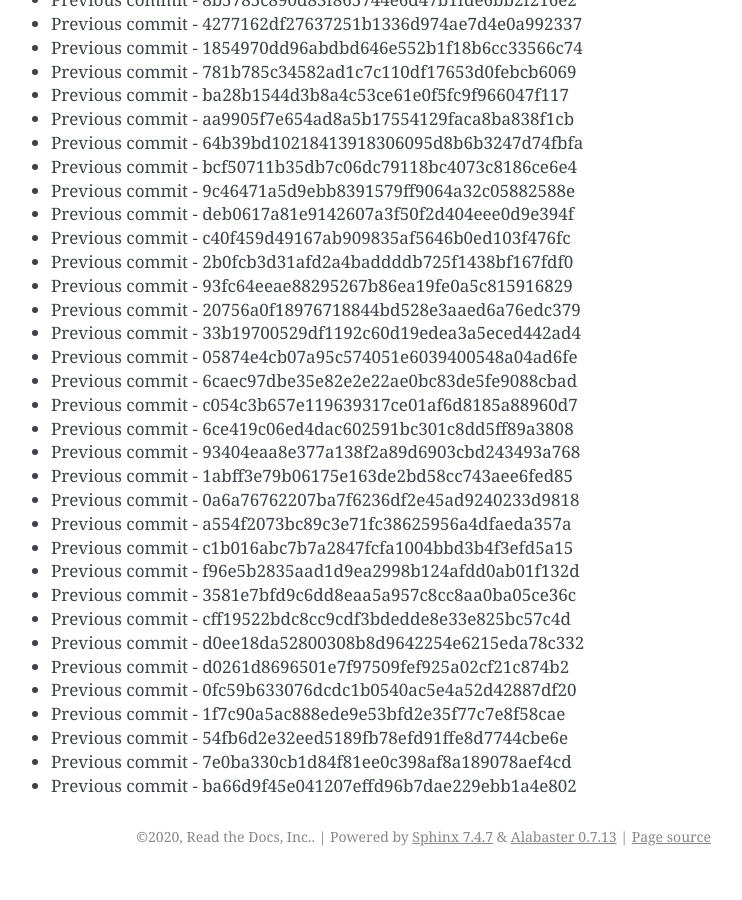
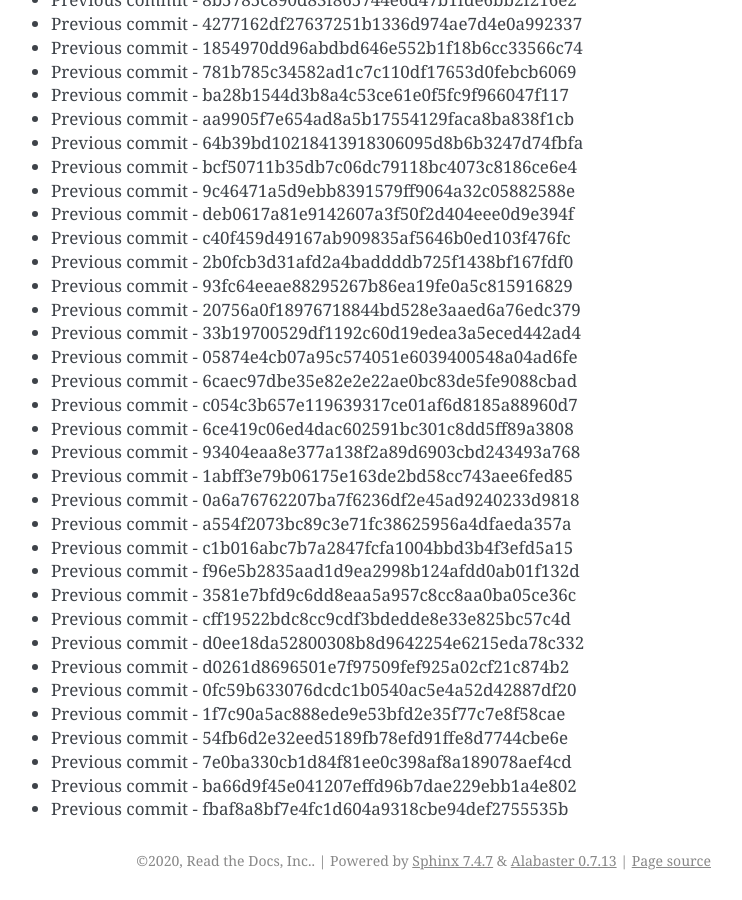
Before and after one commit to readthedocs/rtd-git-stresstest, a Sphinx documentation site: the page built from docs/updates.rst, in a window 1280 px wide and 900 px high, scrolled down 69928 px. Shown: the whole window, without its empty margins (399-1141 px from the left). Built offline with Sphinx 7.4.7, drawn with Linux system fonts in a browser that asks for light colours; before the commit the page ends 70804 px from its top, so only the background shows below that.

Commit message:
Generating commit from previous: fbaf8a8bf7e4fc1d604a9318cbe94def2755535b

```diff
--- a/docs/updates.rst
+++ b/docs/updates.rst
@@ -2970,3 +2970,4 @@ It can be tested for any performance characteristics.
 * Previous commit - 54fb6d2e32eed5189fb78efd91ffe8d7744cbe6e
 * Previous commit - 7e0ba330cb1d84f81ee0c398af8a189078aef4cd
 * Previous commit - ba66d9f45e041207effd96b7dae229ebb1a4e802
+* Previous commit - fbaf8a8bf7e4fc1d604a9318cbe94def2755535b
```
